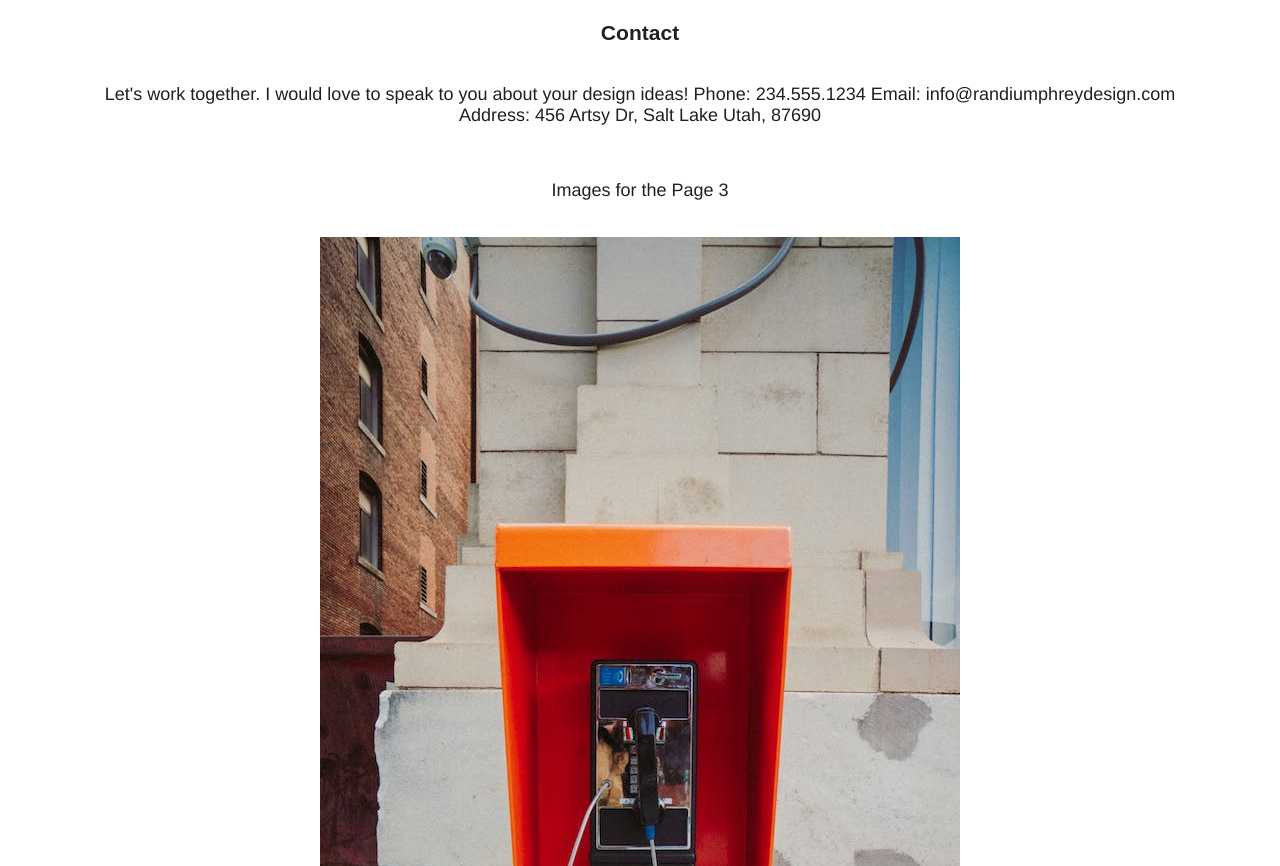
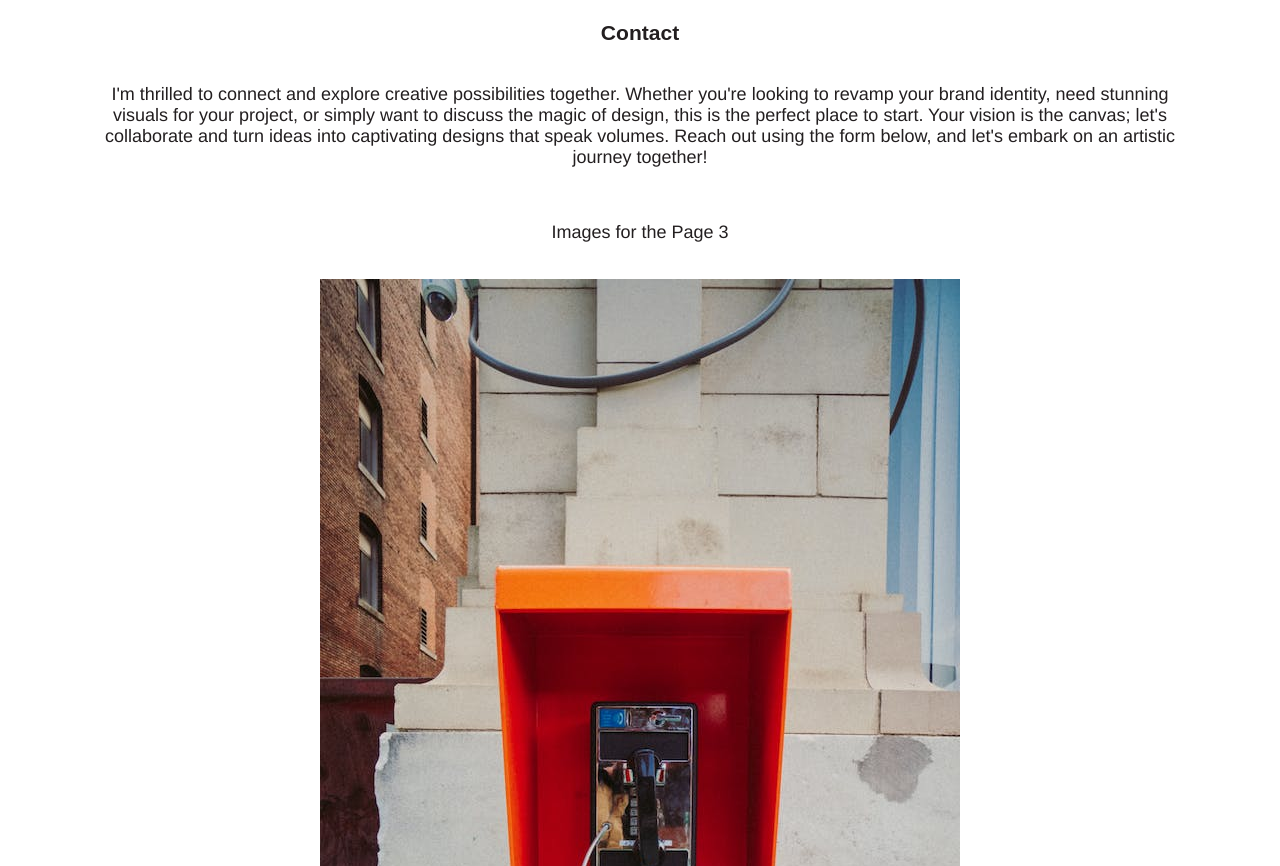
Before and after one commit to randiU/wdd130, a plain HTML site: page portfoliosite/site-plan.html in a window 1280 px wide. Shown: the part 10351-11217 px from the top of the page. Drawn offline with Linux system fonts and the light colour scheme; a web font is replaced by a local one.

Commit message:
Updated text for contact page

```diff
--- a/portfoliosite/site-plan.html
+++ b/portfoliosite/site-plan.html
@@ -170,8 +170,9 @@ Feel free to explore each piece at your own pace, and don't hesitate to reach ou
       </ul>
       <h3>Contact</h3>
       <p>
-        Let's work together. I would love to speak to you about your design ideas! Phone: 234.555.1234 Email: info@randiumphreydesign.com
-        Address: 456 Artsy Dr, Salt Lake Utah, 87690
+        I'm thrilled to connect and explore creative possibilities together. Whether you're looking to revamp your brand identity, need stunning visuals for your project, or simply want to discuss the magic of design, this is the perfect place to start.
+
+        Your vision is the canvas; let's collaborate and turn ideas into captivating designs that speak volumes. Reach out using the form below, and let's embark on an artistic journey together!
       </p>
       <p>Images for the Page 3</p>
         <img src="images/phone.jpg" alt="phone booth">
```
